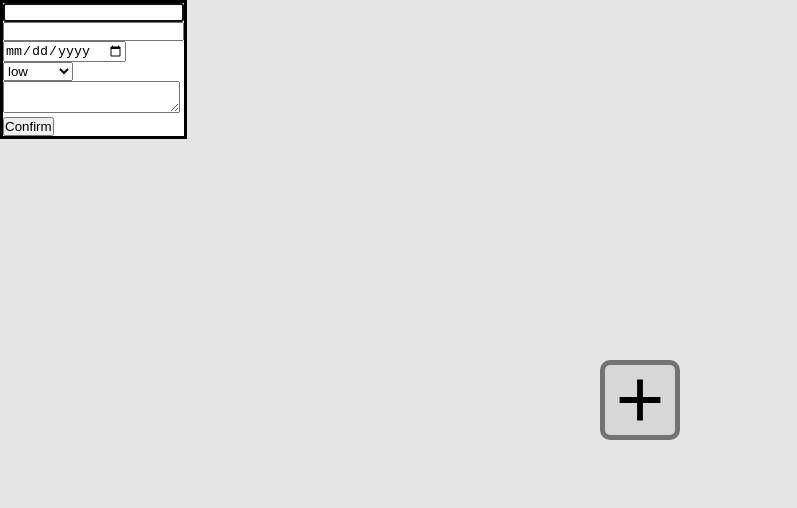
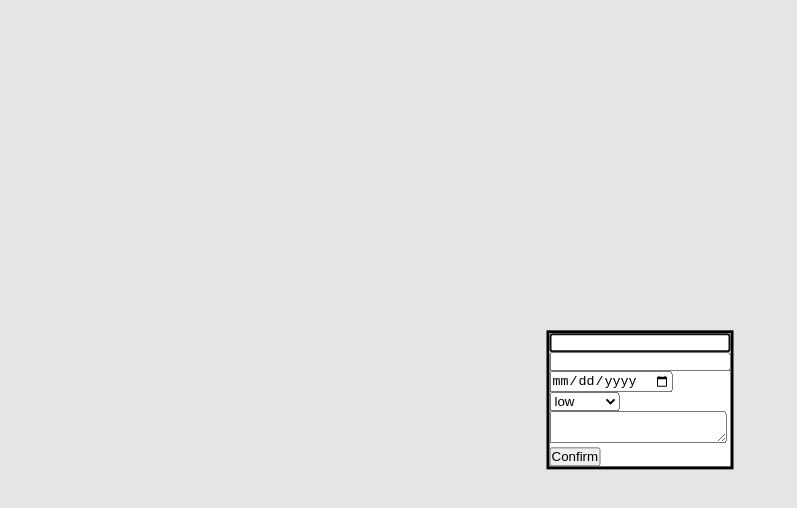
Before and after one commit to Mike-138/todo-list, a website built with webpack: page dist/index.html in a window 1280 px wide. Both pictures are taken after a click on the button 640 px from the left and 400 px from the top of the page. Shown: the whole page, without its empty margins (0-797 px from the left). Built offline with nearby package versions, Linux system fonts and the light colour scheme.

Commit message:
Center dialogs on screen

```diff
--- a/src/styles/style.css
+++ b/src/styles/style.css
@@ -14,6 +14,13 @@ body {
     place-content: center;
 }
 
+dialog {
+    position: absolute;
+    top: 50%;
+    left: 50%;
+    transform: translate(-50%, -50%);
+}
+
 .add-project-button {
     height: 5rem;
     width: 5rem;
```
Also changed, not shown: dist/main.js.
